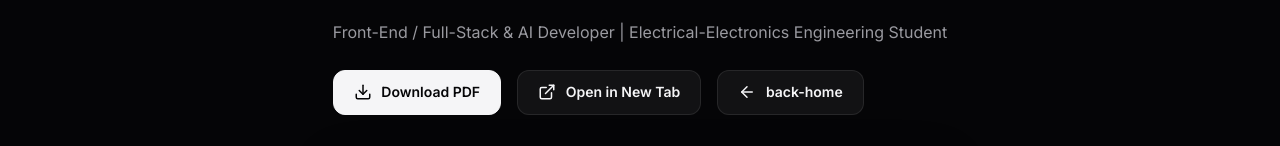
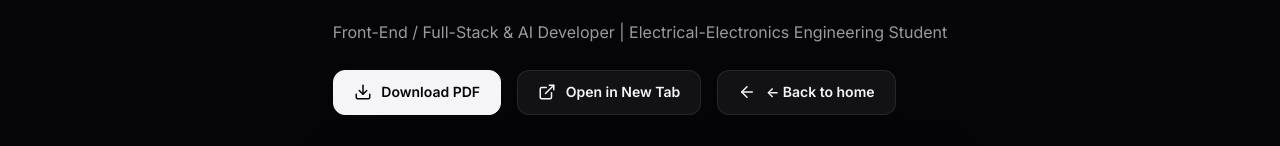
Before and after one commit to mustafakemalz/mustafakemalz.github.io, a React (Vite) app: page /cv in a window 1280 px wide. Shown: the part 264-410 px from the top of the page. Built offline with nearby package versions, Linux system fonts and the light colour scheme.

Commit message:
fix resolve unused variables causing tsc build failure

```diff
--- a/src/App.tsx
+++ b/src/App.tsx
@@ -14,14 +14,7 @@ import CV from './pages/CV';
 import LinkedInRedirect from './pages/LinkedInRedirect';
 import NotFound from './pages/NotFound';
 
-const ExternalRedirect: React.FC<{ url: string }> = ({ url }) => {
-  useEffect(() => {
-    window.location.href = url;
-  }, [url]);
-  return null;
-};
 
-const LINKEDIN_URL = "https://www.linkedin.com/in/mustafa-kemal-g%C3%B6%C3%A7er-41409b255/";
 
 const AppContent: React.FC = () => {
   useGlobalScrollReveal();
--- a/src/pages/CV.tsx
+++ b/src/pages/CV.tsx
@@ -62,7 +62,7 @@ export const CV: React.FC = () => {
               <line x1="19" y1="12" x2="5" y2="12"></line>
               <polyline points="12 19 5 12 12 5"></polyline>
             </svg>
-            {('back-home')}
+            {t('back-home')}
           </Link>
         </div>
       </div>
```
